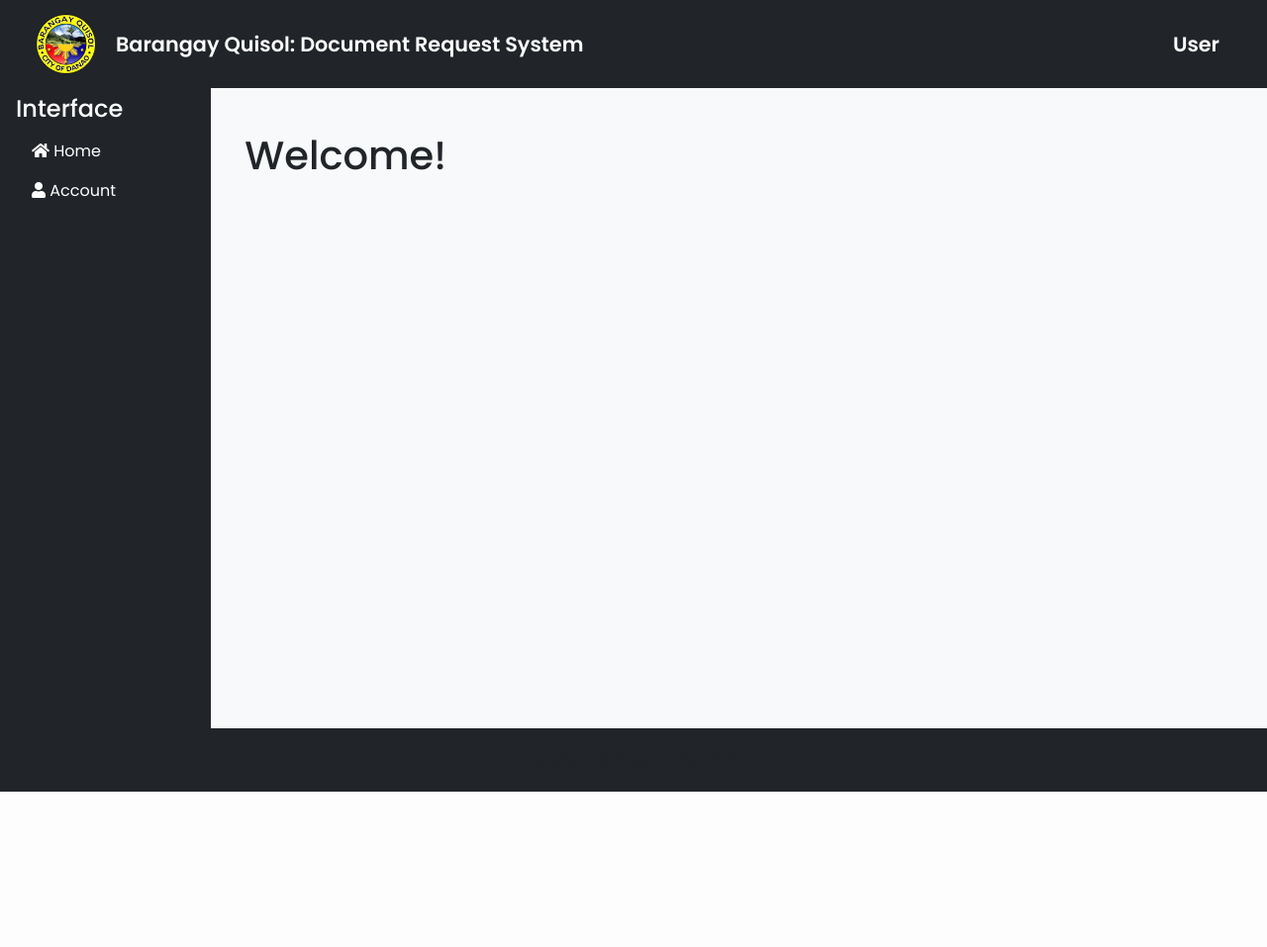
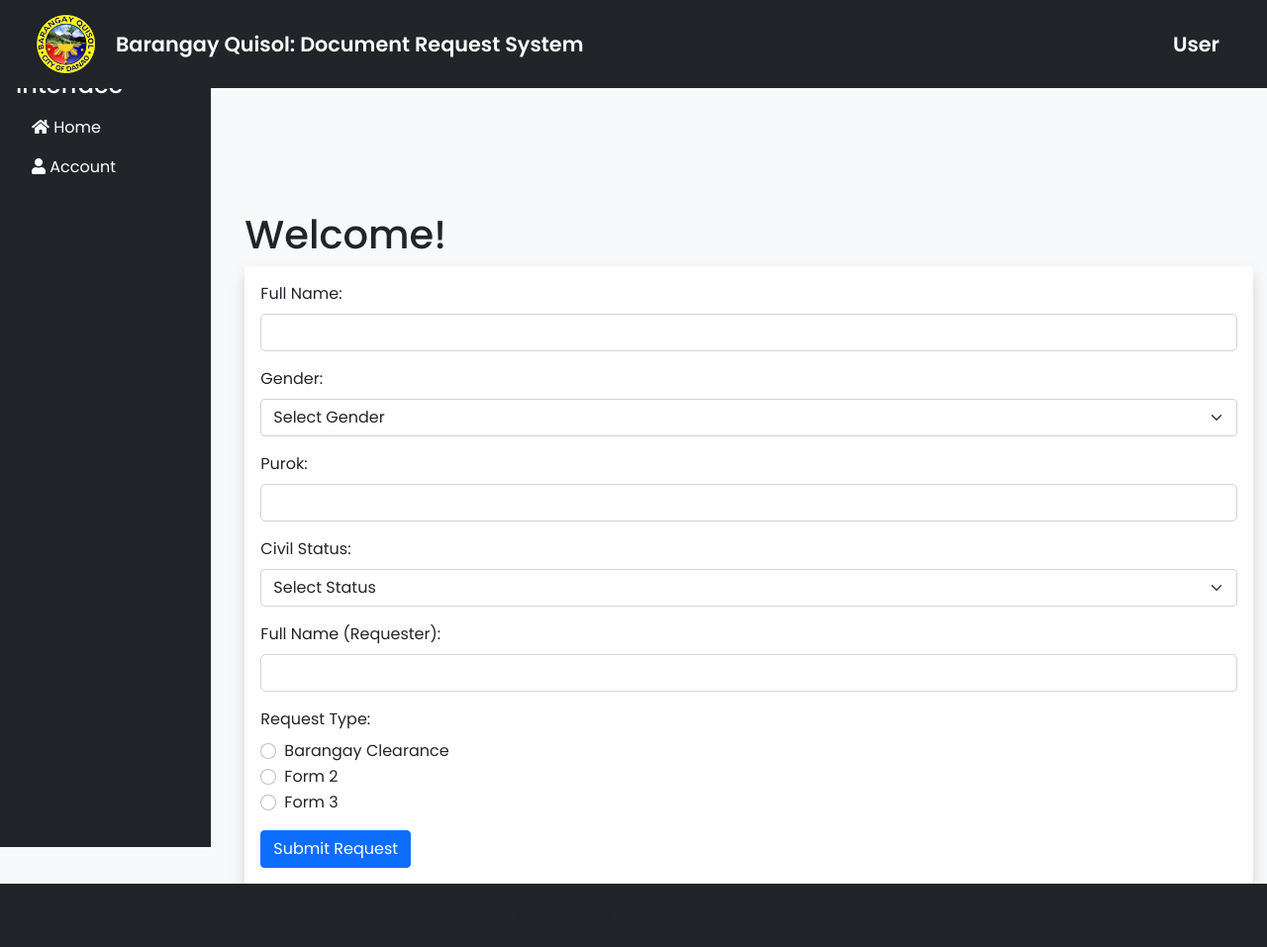
Before and after one commit to KilZakura/brgyquisol, a PHP site: page /software_engineering/user/user_access_only.php in a window 1280 px wide; the page is wider, and only the part inside the window is pictured. Shown: that part at 99% size. Before the commit the page ends 800 px from the top of that part, so only its background shows below. Run offline with PHP 8.4, Linux system fonts and the light colour scheme; some libraries are stand-ins or nearby versions.

Commit message:
Mao ni bag o, daghan changes

```diff
--- a/as.txt
+++ /dev/null
@@ -1 +0,0 @@
-asdasdasdasdasdasdasdasdasdasdasdasdasdasdasdasd
--- a/hello.txt
+++ /dev/null
@@ -1 +0,0 @@
-ssssssssssssssssssssssssssssssssssssssssssssssssssssssssssssssssssssssssssssssssssssssssssssssss
--- a/user-reg-login/user-header.php
+++ b/user-reg-login/user/user-header.php
@@ -5,14 +5,14 @@
 <!-- Font Awesome (optional for icons) -->
 <link rel="stylesheet" href="https://cdnjs.cloudflare.com/ajax/libs/font-awesome/5.15.4/css/all.min.css">
 <!-- Custom Style CSS -->
-<link rel="stylesheet" href="./assets/style.css">
+<link rel="stylesheet" href="../assets/style.css">
 
 <!-- Navbar -->
-<nav class="navbar navbar-expand-lg navbar-dark bg-dark">
+<nav class="navbar navbar-expand-lg navbar-dark bg-dark fixed-top">
     <div class="container-fluid">
         <!-- Logo aligned to the left -->
-        <img src="images/logo.png" alt="Logo" style="width: 69px; height: 69px;">
-        <a class="navbar-brand ms-3" href="admin.php">Barangay Quisol: Document Request System</a>
+        <img src="../images/logo.png" alt="Logo" style="width: 69px; height: 69px;">
+        <a class="navbar-brand ms-3" href="#user">Barangay Quisol: Document Request System</a>
 
         <!-- Collapsible button for small screens -->
         <button class="navbar-toggler" type="button" data-bs-toggle="collapse" data-bs-target="#navbarScroll" aria-controls="navbarScroll" aria-expanded="false" aria-label="Toggle navigation">
@@ -29,10 +29,8 @@
     </div>
 </nav>
 
-
-
 <!-- Sidebar -->
-<div id="sidebar" class="col-md-3 col-lg-2 d-md-block bg-dark text-white p-3 position-fixed h-100">
+<div id="sidebar" class="col-md-3 col-lg-2 d-md-block bg-dark text-white p-3 position-fixed h-100 d-flex flex-column">
     <h4 class="mb-2">Interface</h4>
     <ul class="nav flex-column">
         <!-- Home Section (Collapsible) -->
@@ -41,9 +39,9 @@
                 <i class="fas fa-home"></i> Home
             </a>
             <div id="homeSubmenu" class="collapse">
-                <ul class="nav flex-column pl-3 submenu">
+                <ul class="nav flex-column ps-3 submenu">
                     <li class="nav-item">
-                        <a class="nav-link text-white" href="request-form.php">Form</a>
+                        <a class="nav-link text-white" href="#blank">blank</a>
                     </li>
                     <li class="nav-item">
                         <a class="nav-link text-white" href="subhome2.php#">Requests</a>
@@ -58,7 +56,7 @@
                 <i class="fas fa-user"></i> Account
             </a>
             <div id="accountSubmenu" class="collapse">
-        <ul class="nav flex-column pl-3 submenu">
+                <ul class="nav flex-column ps-3 submenu">
                     <li class="nav-item">
                         <a class="nav-link text-white" href="#">Profile</a>
                     </li>
@@ -73,12 +71,12 @@
                 </ul>
             </div>
         </li>
+    </ul>
 </div>
-<!-- end sa sidebar -->
-
+<!-- End Sidebar -->
 
 <!-- Main Content Area (adjusted for sidebar) -->
-<div class="container-fluid" style="margin-left: 250px; padding-top: 20px;">
+<div class="container-fluid" style="margin-left: 250px; padding-top: 100px;">
     <div class="row">
         <main class="col-md-9 ms-sm-auto col-lg-10 px-4">
             <!-- Main content goes here -->
@@ -112,17 +110,16 @@
     });
 </script>
 
-
 <style>
     /* Prevent sidebar from covering navbar */
     body {
-        padding-top: 80px; /* To create space for the navbar */
+        padding-top: 80px; /* Ensure space for the navbar */
     }
 
     /* Adjust layout for large screens */
     @media (min-width: 992px) {
         #sidebar {
-            margin-top: 80px; /* Make the sidebar start below the navbar */
+            margin-top: 56px; /* Make the sidebar start below the navbar */
         }
         .container-fluid {
             margin-left: 250px; /* Ensure space for the sidebar */
@@ -131,6 +128,11 @@
 
     /* Ensure the content doesn't go under the sidebar on smaller screens */
     @media (max-width: 991px) {
+        #sidebar {
+            position: relative;
+            width: 100%;
+            height: auto;
+        }
         .container-fluid {
             margin-left: 0; /* Make the content use the full screen width */
         }
--- /dev/null
+++ b/user-reg-login/user/user_access_only.php
@@ -0,0 +1,102 @@
+<?php include ('../conn/conn.php'); ?>
+<?php include ('user-header.php'); ?>
+<!DOCTYPE html>
+<html lang="en">
+
+<!-- Bootstrap 5 CSS -->
+<link href="https://cdn.jsdelivr.net/npm/bootstrap@5.1.3/dist/css/bootstrap.min.css" rel="stylesheet">
+<!-- Font Awesome (optional for icons) -->
+<link rel="stylesheet" href="https://cdnjs.cloudflare.com/ajax/libs/font-awesome/5.15.4/css/all.min.css">
+<!-- Custom Style CSS -->
+<link rel="stylesheet" href="../assets/style.css">
+
+<head>
+    <meta charset="UTF-8">
+    <meta name="viewport" content="width=device-width, initial-scale=1.0">
+    <title>ss</title>
+</head>
+
+<body class="bg-light">
+
+    <!-- Main Content Area -->
+    <div class="container-fluid" style="margin-left: 10px;"> <!-- Adjust margin to fit sidebar -->
+        <div class="row">
+            <main class="col-md-9 ms-sm-auto col-lg-10 px-4">
+                <h1 class="mt-4">Welcome!</h1>
+
+                <form action="submit.php" method="POST" class="p-3 bg-white shadow rounded">
+    <div class="mb-3">
+        <label for="fullname" class="form-label">Full Name:</label>
+        <input type="text" class="form-control" id="fullname" name="fullname" required>
+    </div>
+
+    <div class="mb-3">
+        <label class="form-label">Gender:</label>
+        <select class="form-select" name="gender" required>
+            <option value="" selected disabled>Select Gender</option>
+            <option value="Male">Male</option>
+            <option value="Female">Female</option>
+            <option value="Other">Other</option>
+        </select>
+    </div>
+
+    <div class="mb-3">
+        <label for="purok" class="form-label">Purok:</label>
+        <input type="text" class="form-control" id="purok" name="purok" required>
+    </div>
+
+    <div class="mb-3">
+        <label class="form-label">Civil Status:</label>
+        <select class="form-select" name="civil_status" required>
+            <option value="" selected disabled>Select Status</option>
+            <option value="Single">Single</option>
+            <option value="Married">Married</option>
+            <option value="Widowed">Widowed</option>
+            <option value="Divorced">Divorced</option>
+        </select>
+    </div>
+
+    <div class="mb-3">
+        <label for="requester_fullname" class="form-label">Full Name (Requester):</label>
+        <input type="text" class="form-control" id="requester_fullname" name="requester_fullname" required>
+    </div>
+
+    <div class="mb-3">
+        <label class="form-label d-block">Request Type:</label>
+        <div class="form-check">
+            <input class="form-check-input" type="radio" name="request_type" id="barangay_clearance" value="Barangay Clearance" required>
+            <label class="form-check-label" for="barangay_clearance">
+                Barangay Clearance
+            </label>
+        </div>
+        <div class="form-check">
+            <input class="form-check-input" type="radio" name="request_type" id="form2" value="Form 2">
+            <label class="form-check-label" for="form2">
+                Form 2
+            </label>
+        </div>
+        <div class="form-check">
+            <input class="form-check-input" type="radio" name="request_type" id="form3" value="Form 3">
+            <label class="form-check-label" for="form3">
+                Form 3
+            </label>
+        </div>
+    </div>
+
+    <button type="submit" class="btn btn-primary">Submit Request</button>
+</form>
+
+            </main>
+        </div>
+    </div>
+
+
+
+    <?php include('user-footer.php'); ?> <!-- Include footer if needed -->
+
+<script src="https://code.jquery.com/jquery-3.6.0.min.js"></script>
+<script src="https://cdn.jsdelivr.net/npm/bootstrap@5.1.3/dist/js/bootstrap.bundle.min.js"></script>
+
+</body>
+
+</html>
--- a/user-reg-login/user_access_only.php
+++ /dev/null
@@ -1,40 +0,0 @@
-<?php include ('./conn/conn.php'); ?>
-<?php include ('user-header.php'); ?>
-<!DOCTYPE html>
-<html lang="en">
-
-<!-- Bootstrap 5 CSS -->
-<link href="https://cdn.jsdelivr.net/npm/bootstrap@5.1.3/dist/css/bootstrap.min.css" rel="stylesheet">
-<!-- Font Awesome (optional for icons) -->
-<link rel="stylesheet" href="https://cdnjs.cloudflare.com/ajax/libs/font-awesome/5.15.4/css/all.min.css">
-<!-- Custom Style CSS -->
-<link rel="stylesheet" href="./assets/style.css">
-
-<head>
-    <meta charset="UTF-8">
-    <meta name="viewport" content="width=device-width, initial-scale=1.0">
-    <title>ss</title>
-</head>
-
-<body class="bg-light">
-
-    <!-- Main Content Area -->
-    <div class="container-fluid" style="margin-left: 10px;"> <!-- Adjust margin to fit sidebar -->
-        <div class="row">
-            <main class="col-md-9 ms-sm-auto col-lg-10 px-4">
-                <h1 class="mt-4">Welcome!</h1>
-
-                <p></p>
-
-            </main>
-        </div>
-    </div>
-
-    <?php include('user-footer.php'); ?> <!-- Include footer if needed -->
-
-<script src="https://code.jquery.com/jquery-3.6.0.min.js"></script>
-<script src="https://cdn.jsdelivr.net/npm/bootstrap@5.1.3/dist/js/bootstrap.bundle.min.js"></script>
-
-</body>
-
-</html>
```
Also changed, not shown: user-reg-login/endpoint/login.php (+34 -15 lines), user-reg-login/header.php (+18 -5 lines), user-reg-login/index.php (+57 -1 lines), user-reg-login/password.php (deleted, +0 -11 lines), user-reg-login/resident.php (deleted, +0 -78 lines), user-reg-login/resident1.php (deleted, +0 -82 lines), user-reg-login/user/user-footer.php (renamed from user-reg-login/user-footer.php). Lines whose indentation alone changed are shown as unchanged.
